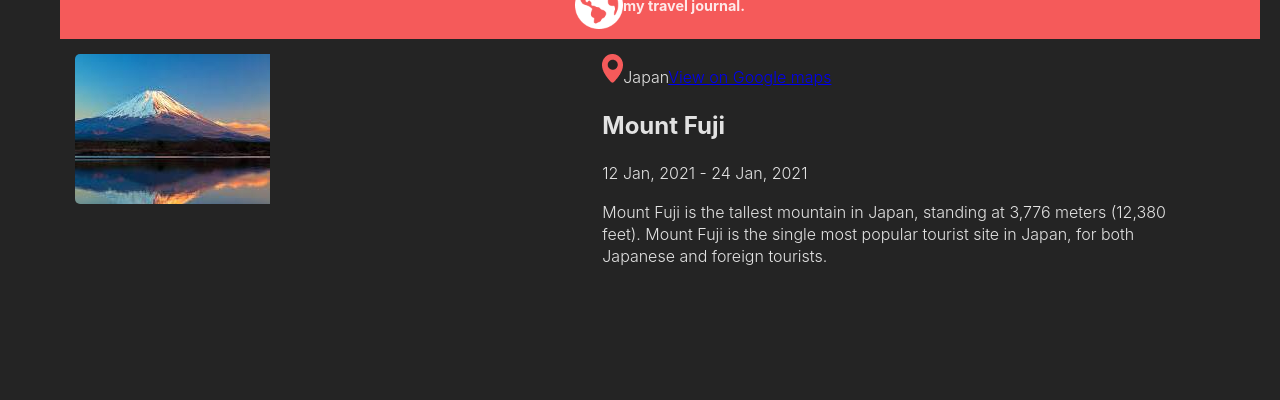
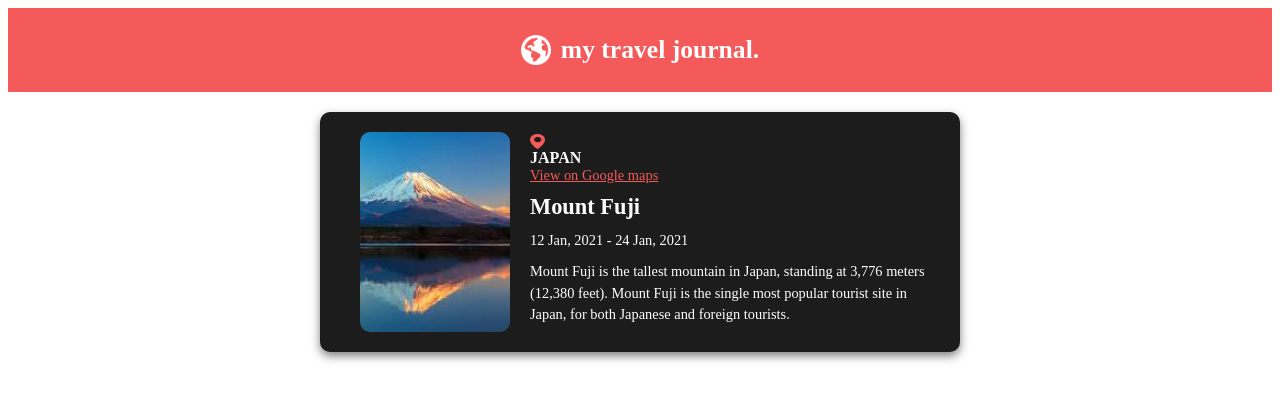
Before and after one commit to yuliiavolkova/travel_journal_project, a React (Vite) app: page / in a window 1280 px wide. Shown: the top 400 px of the page. Built offline with nearby package versions, Linux system fonts and the light colour scheme.

Commit message:
updated css file

```diff
--- a/src/components/Header.jsx
+++ b/src/components/Header.jsx
@@ -1,7 +1,7 @@
 export default function Header() {
   return (
-    <header>
-      <img src="/src/globe.png" alt="logo" />
+    <header className="header">
+      <img className="logo" src="/src/globe.png" alt="globe icon" />
       <h1>my travel journal.</h1>
     </header>
   );
--- a/src/index.css
+++ b/src/index.css
@@ -1,3 +1,4 @@
+/*
 :root {
   font-family: "Inter", Helvetica, Arial, sans-serif;
   line-height: 1.4;
@@ -43,22 +44,100 @@ header > img {
   width: 48px;
 }
 
-.journal-entry {
+article.journal-entry {
   display: flex;
   gap: 15px;
   padding: 15px;
   border-radius: 10px;
 }
 
-.main-image-container {
+article.journal-entry .main-image-container {
   width: 100%;
   height: 150px;
   overflow: hidden;
   border-radius: 5px;
+  margin-right: 19px;
 }
 
-.name-image {
+article.journal-entry .name-image {
+  width: 100%;
+  height: 100%;
+  object-fit: cover;
+} */
+
+.journal-entry {
+  display: flex;
+  background-color: #1c1c1c;
+  color: white;
+  padding: 20px;
+  border-radius: 10px;
+  max-width: 600px;
+  margin: 20px auto;
+  box-shadow: 0px 4px 10px rgba(0, 0, 0, 0.5);
+}
+
+.main-image-container {
+  width: 150px;
+  height: 200px;
+  overflow: hidden;
+  border-radius: 10px;
+  flex-shrink: 0;
+}
+
+.main-image-container img {
   width: 100%;
   height: 100%;
   object-fit: cover;
 }
+
+.journal-entry div {
+  margin-left: 20px;
+  display: flex;
+  flex-direction: column;
+  justify-content: center;
+}
+
+.journal-entry img.main-image {
+  width: 15px;
+  height: 15px;
+  margin-right: 5px;
+}
+
+.journal-entry span {
+  font-weight: bold;
+  text-transform: uppercase;
+  margin-right: 10px;
+}
+
+.journal-entry a {
+  color: #f55a5a;
+  font-size: 0.9em;
+}
+
+.journal-entry h2 {
+  font-size: 1.4em;
+  margin: 10px 0 5px;
+}
+
+.journal-entry p {
+  font-size: 0.9em;
+  line-height: 1.5;
+  margin: 5px 0;
+}
+
+.header {
+  display: flex;
+  align-items: center;
+  background-color: #f55a5a;
+  padding: 10px 20px;
+  color: white;
+  font-size: 0.8em; /* Менший шрифт */
+  font-weight: bold;
+  justify-content: center; /* Центрування */
+}
+
+.logo {
+  width: 30px; /* Зменшений розмір логотипа */
+  height: 30px;
+  margin-right: 10px;
+}
```
